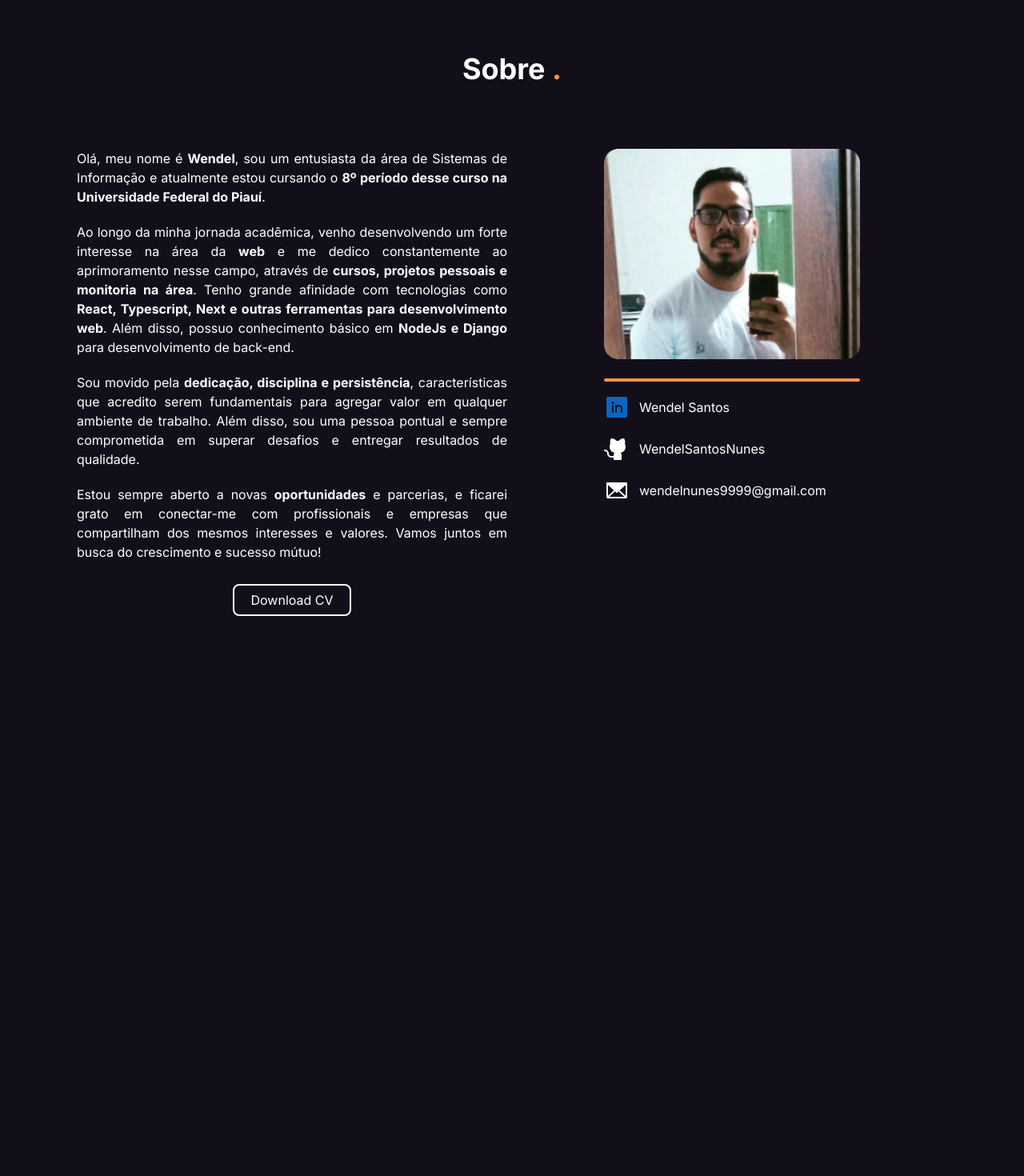
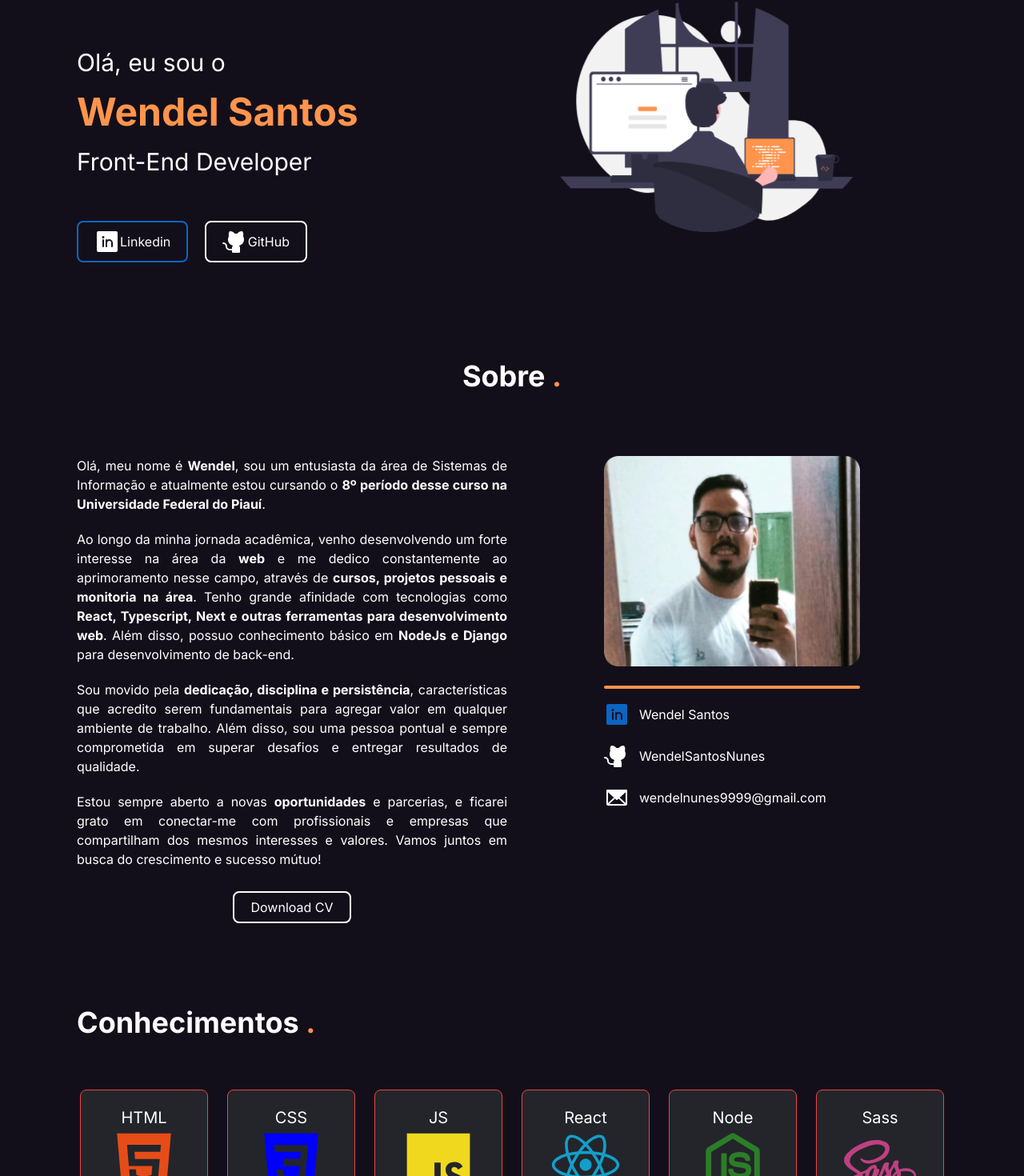
Before and after one commit to WendelSantosNunes/portfolio_v2_netxjs, a Next.js app: page / in a window 1280 px wide. Shown: the part 126-1596 px from the top of the page at 80% size. Before the commit the page ends 896 px from the top, so only its background shows below. Built offline with nearby package versions, Linux system fonts and the light colour scheme.

Commit message:
feat: Adding componet presentation and knowledge

```diff
--- /dev/null
+++ b/src/app/components/Knowledge/index.tsx
@@ -0,0 +1,32 @@
+"use client";
+
+//  Image
+import Image from "next/image";
+import { cardKnowledge } from "../../data/knowledge";
+
+export function Knowledge() {
+  return (
+    <div
+      className="mt-28 text-white px-4 max-w-tela w-full h-full m-auto"
+      id="secao2"
+    >
+      <h2 className="text-4xl max-sm:text-3xl font-bold mb-16">
+        Conhecimentos <span className="text-color-tertiary">.</span>
+      </h2>
+      {/* <div className="flex justify-between flex-wrap gap-y-8"> */}
+      <div className="grid grid-cols-6 grid-rows-2 gap-4 max-lg:grid-cols-4 max-md:grid-cols-3 max-sm:grid-cols-2 max-[365px]:grid-cols-1">
+        {cardKnowledge.map((item) => {
+          return (
+            <div
+              className="bg-color-primary border border-red-500 w-40 h-40 flex flex-col justify-center items-center rounded-lg m-auto"
+              key={item.id}
+            >
+              <h3 className="text-xl">{item.title}</h3>
+              <Image src={item.img} alt="" />
+            </div>
+          );
+        })}
+      </div>
+    </div>
+  );
+}
--- /dev/null
+++ b/src/app/components/Presentation/index.tsx
@@ -0,0 +1,46 @@
+"use client";
+import { GithubLogo, LinkedinLogo } from "@phosphor-icons/react";
+
+//  Image
+import Image from "next/image";
+import ImgProgrammng from "../../assets/undraw_programming_re_kg9v 1.svg";
+
+export function Presentation() {
+  return (
+    <div className="flex justify-between items-center mt-24 px-4 max-md:justify-center max-md:flex-col-reverse max-w-tela w-full h-full m-auto">
+      <div className="text-white max-md:mt-5">
+        <p className="text-3xl mb-5 max-sm:text-2xl">Olá, eu sou o</p>
+        <strong className="text-color-tertiary text-5xl max-sm:text-4xl">
+          Wendel Santos
+        </strong>
+        <p className="text-3xl mt-5 max-sm:text-2xl">Front-End Developer</p>
+
+        <div className="flex justify-between mt-14 w-72">
+          <a
+            href="https://www.linkedin.com/in/wendel-nunes1/"
+            target="_blank"
+            rel="noreferrer"
+            className="flex items-center border-2 py-2 px-5 rounded-lg border-color-border-1 hover:bg-color-border-1"
+          >
+            <LinkedinLogo size={32} weight="fill" />
+            <p>Linkedin</p>
+          </a>
+          <a
+            href="https://github.com/WendelSantosNunes"
+            target="_blank"
+            rel="noreferrer"
+            className="flex items-center border-2 py-2 px-5 rounded-lg border-white hover:bg-white hover:text-black"
+          >
+            <GithubLogo size={32} weight="fill" />
+            <p>GitHub</p>
+          </a>
+        </div>
+      </div>
+      <Image
+        src={ImgProgrammng}
+        alt="Desenho de um programador trabalhando"
+        className="h-72 animate-presetation-home"
+      />
+    </div>
+  );
+}
--- /dev/null
+++ b/src/app/data/knowledge.ts
@@ -0,0 +1,52 @@
+import ImgHtml from "../assets/logo-html5.svg"
+import ImgCSS from "../assets/logo-css3.svg"
+import ImgJs from "../assets/logo-javascript.svg"
+import ImgReact from "../assets/logo-react.svg"
+import ImgNode from "../assets/logo-nodejs.svg"
+import ImgSass from "../assets/logo-sass.svg"
+import ImgPython from "../assets/logo-python.svg"
+
+export const cardKnowledge = [
+   {
+     id: 1,
+     title: 'HTML',
+     img: ImgHtml,
+     color: 'red'
+   },
+   {
+      id: 2,
+      title: 'CSS',
+      img: ImgCSS,
+      color: 'blue'
+   },
+   {
+      id: 3,
+      title: 'JS',
+      img: ImgJs,
+      color: 'yellow'
+   },
+   {
+      id: 4,
+      title: 'React',
+      img: ImgReact,
+      color: 'red'
+   },
+   {
+      id: 5,
+      title: 'Node',
+      img: ImgNode,
+      color: 'red'
+   },
+   {
+      id: 6,
+      title: 'Sass',
+      img: ImgSass,
+      color: 'red'
+   },
+   {
+      id: 7,
+      title: 'Python',
+      img: ImgPython,
+      color: 'red'
+   },
+]
--- a/src/app/page.tsx
+++ b/src/app/page.tsx
@@ -1,13 +1,17 @@
 // Components
 import { Header } from "@/app/components/Header";
 import { About } from "./components/About";
+import { Presentation } from "./components/Presentation";
+import { Knowledge } from "./components/Knowledge";
 // import { Footer } from "@/app/components/Footer";
 
 export default function Home() {
   return (
     <main>
       <Header />
+      <Presentation />
       <About />
+      <Knowledge />
     </main>
   );
 }
```
